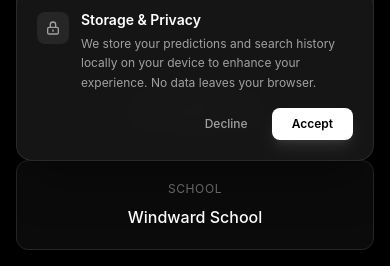
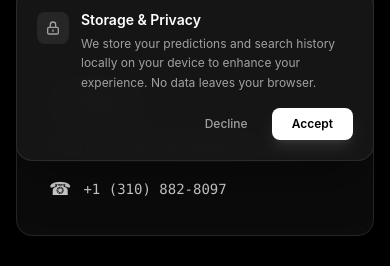
Before and after one commit to theleesbuildwithai/epic-fury-stock-analyzer, a React app in the folder frontend/: page /about in a window 390 px wide. Shown: the part 667-933 px from the top of the page. Built offline with nearby package versions, Linux system fonts and the light colour scheme; no server answers; the HTML template or start-up script is replaced by a standard one.

Commit message:
Add email and phone contact info to About page
Co-Authored-By: Claude Opus 4.6 <noreply@anthropic.com>

```diff
--- a/frontend/src/pages/About.jsx
+++ b/frontend/src/pages/About.jsx
@@ -25,6 +25,24 @@ export default function About() {
           </p>
         </div>
 
+        {/* Contact */}
+        <div className="bg-neutral-900/50 border border-neutral-800 rounded-2xl p-8 mb-8">
+          <h2 className="text-lg font-semibold text-white mb-4 flex items-center gap-2">
+            <span className="w-1.5 h-1.5 bg-blue-500 rounded-full"></span>
+            Contact
+          </h2>
+          <div className="flex flex-col sm:flex-row gap-4">
+            <a href="mailto:jacksonwhanglee@gmail.com" className="flex items-center gap-3 text-neutral-300 hover:text-white transition-colors">
+              <span className="text-lg">✉</span>
+              <span className="text-sm font-mono">jacksonwhanglee@gmail.com</span>
+            </a>
+            <a href="tel:+13108828097" className="flex items-center gap-3 text-neutral-300 hover:text-white transition-colors">
+              <span className="text-lg">☎</span>
+              <span className="text-sm font-mono">+1 (310) 882-8097</span>
+            </a>
+          </div>
+        </div>
+
         {/* Details */}
         <div className="grid grid-cols-1 md:grid-cols-3 gap-4">
           <div className="bg-neutral-900/50 border border-neutral-800 rounded-xl p-5 text-center">
```
